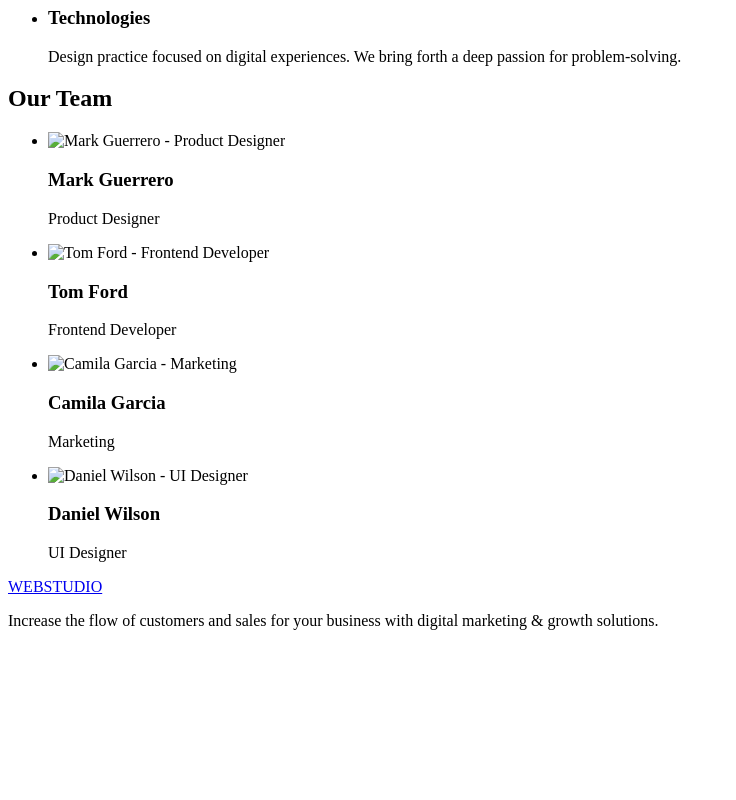
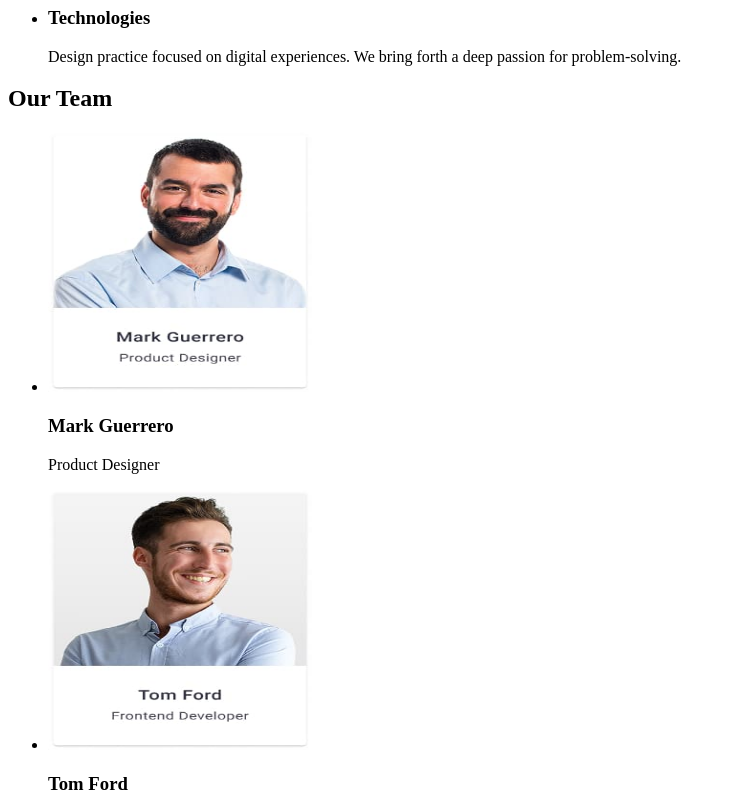
Before and after one commit to farukaydinn96-commits/goit-markup-hw-01, a plain HTML site: page index.html in a window 1280 px wide. Shown: the part 480-1280 px from the top of the page, without its empty margins (0-736 px from the left). Before the commit the page ends 1126 px from the top, so only its background shows below. Drawn offline with Linux system fonts and the light colour scheme.

Commit message:
Son düzenlemeler yapıldı

```diff
--- a/index.html
+++ b/index.html
@@ -69,36 +69,40 @@
         <ul>
           <li>
             <img
-              src="./images/team1.jpg"
+              src="./images/mark-guerrero.jpg"
               alt="Mark Guerrero - Product Designer"
               width="264"
+              height="260"
             />
             <h3>Mark Guerrero</h3>
             <p>Product Designer</p>
           </li>
           <li>
             <img
-              src="./images/team2.jpg"
+              src="./images/tom-ford.jpg"
               alt="Tom Ford - Frontend Developer"
               width="264"
+              height="260"
             />
             <h3>Tom Ford</h3>
             <p>Frontend Developer</p>
           </li>
           <li>
             <img
-              src="./images/team3.jpg"
+              src="./images/camila-garcia.jpg"
               alt="Camila Garcia - Marketing"
               width="264"
+              height="260"
             />
             <h3>Camila Garcia</h3>
             <p>Marketing</p>
           </li>
           <li>
             <img
-              src="./images/team4.jpg"
+              src="./images/daniel-wilson.jpg"
               alt="Daniel Wilson - UI Designer"
               width="264"
+              height="260"
             />
             <h3>Daniel Wilson</h3>
             <p>UI Designer</p>
```
Also changed, not shown: images/mark-guerrero.jpg (renamed from images/mark-guerrero..jpg), images/tom-ford.jpg (renamed from images/tom-ford..jpg).
